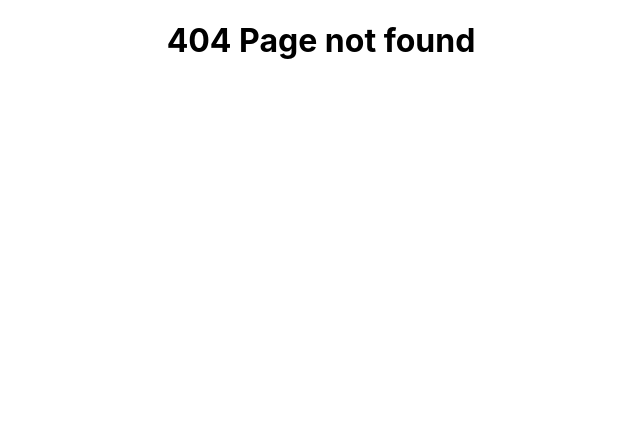
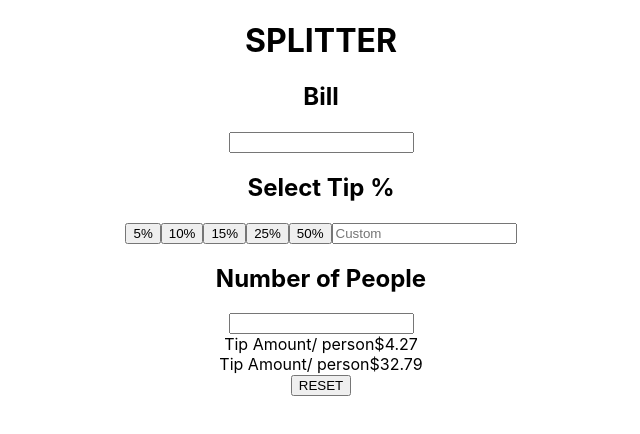
Before and after one commit to puyanwei/fe-practice, a React (Create React App) app: page /tip-calculator in a window 1280 px wide. Before the commit this address had no page. Shown: the top 434 px of the page, without its empty margins (319-959 px from the left). Built offline with nearby package versions, Linux system fonts and the light colour scheme.

Commit message:
Added new page, wrote out MVP elements

```diff
--- a/src/App.tsx
+++ b/src/App.tsx
@@ -2,17 +2,15 @@ import { BrowserRouter, Route, Switch } from "react-router-dom";
 import "./App.css";
 import HomePage from "./pages/HomePage";
 import NotFoundPage from "./pages/NotFoundPage";
+import TipCalculatorPage from "./pages/TipCalculatorPage";
 
 const App = () => (
   <div className="App">
     <BrowserRouter>
       <Switch>
-        <Route path="/" exact>
-          <HomePage />
-        </Route>
-        <Route path="*">
-          <NotFoundPage />
-        </Route>
+        <Route path="/" exact component={HomePage} />
+        <Route path="/tip-calculator" component={TipCalculatorPage} />
+        <Route path="*" component={NotFoundPage} />
       </Switch>
     </BrowserRouter>
   </div>
--- /dev/null
+++ b/src/pages/TipCalculatorPage.tsx
@@ -0,0 +1,39 @@
+import React from "react";
+
+const TipCalculatorPage = () => {
+  return (
+    <div>
+      <h1>SPLITTER</h1>
+      <main>
+        <h2>Bill</h2>
+        <input type="number" />
+        <div className="tip-container">
+          <h2>Select Tip %</h2>
+          <button>5%</button>
+          <button>10%</button>
+          <button>15%</button>
+          <button>25%</button>
+          <button>50%</button>
+          <input type="number" placeholder="Custom" />
+        </div>
+        <h2>Number of People</h2>
+        <input type="number" className="text" />
+        <div className="tip-summary-card">
+          <div className="tip-summary-line">
+            <span>Tip Amount</span>
+            <span>/ person</span>
+            <span>$4.27</span>
+          </div>
+          <div className="tip-summary-line">
+            <span>Tip Amount</span>
+            <span>/ person</span>
+            <span>$32.79</span>
+          </div>
+          <button className="reset">RESET</button>
+        </div>
+      </main>
+    </div>
+  );
+};
+
+export default TipCalculatorPage;
```
